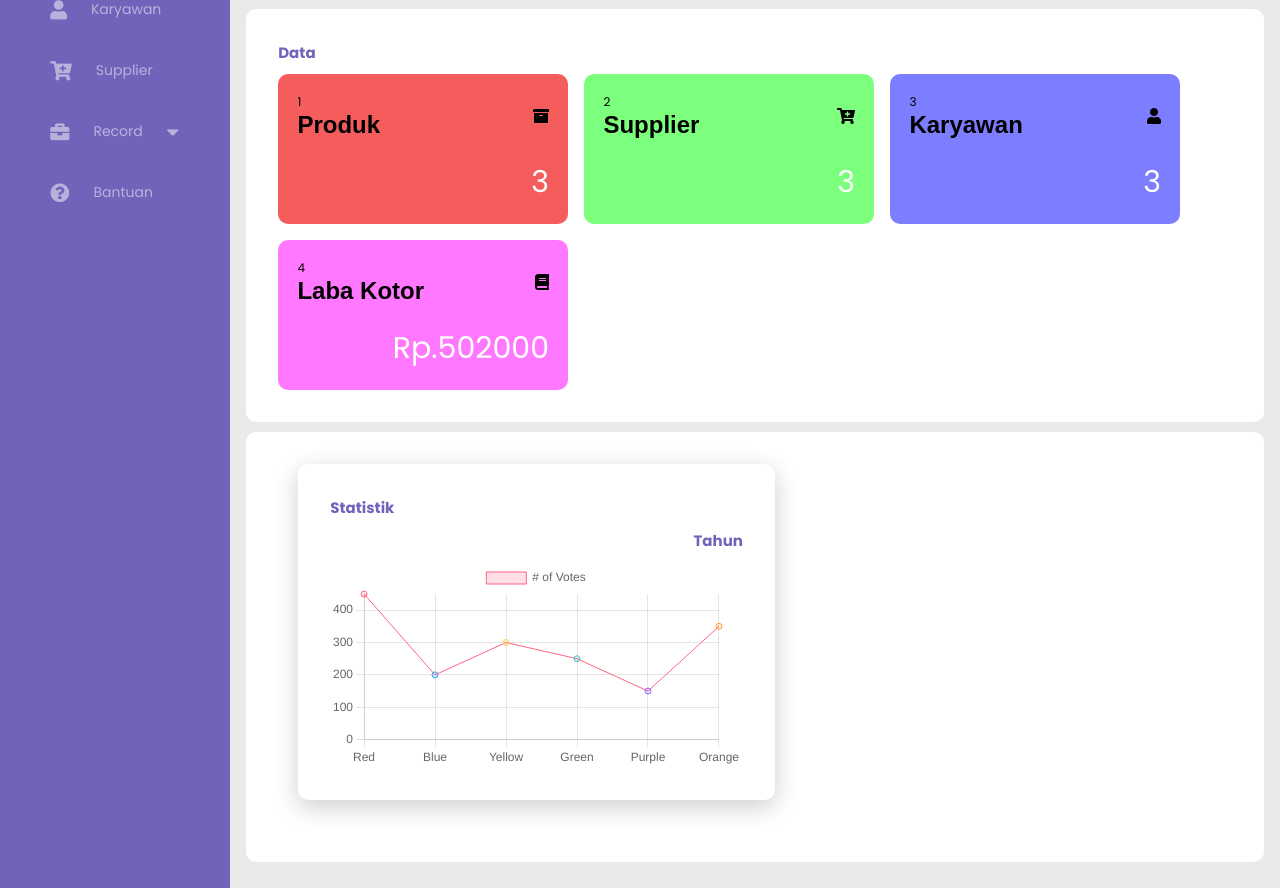
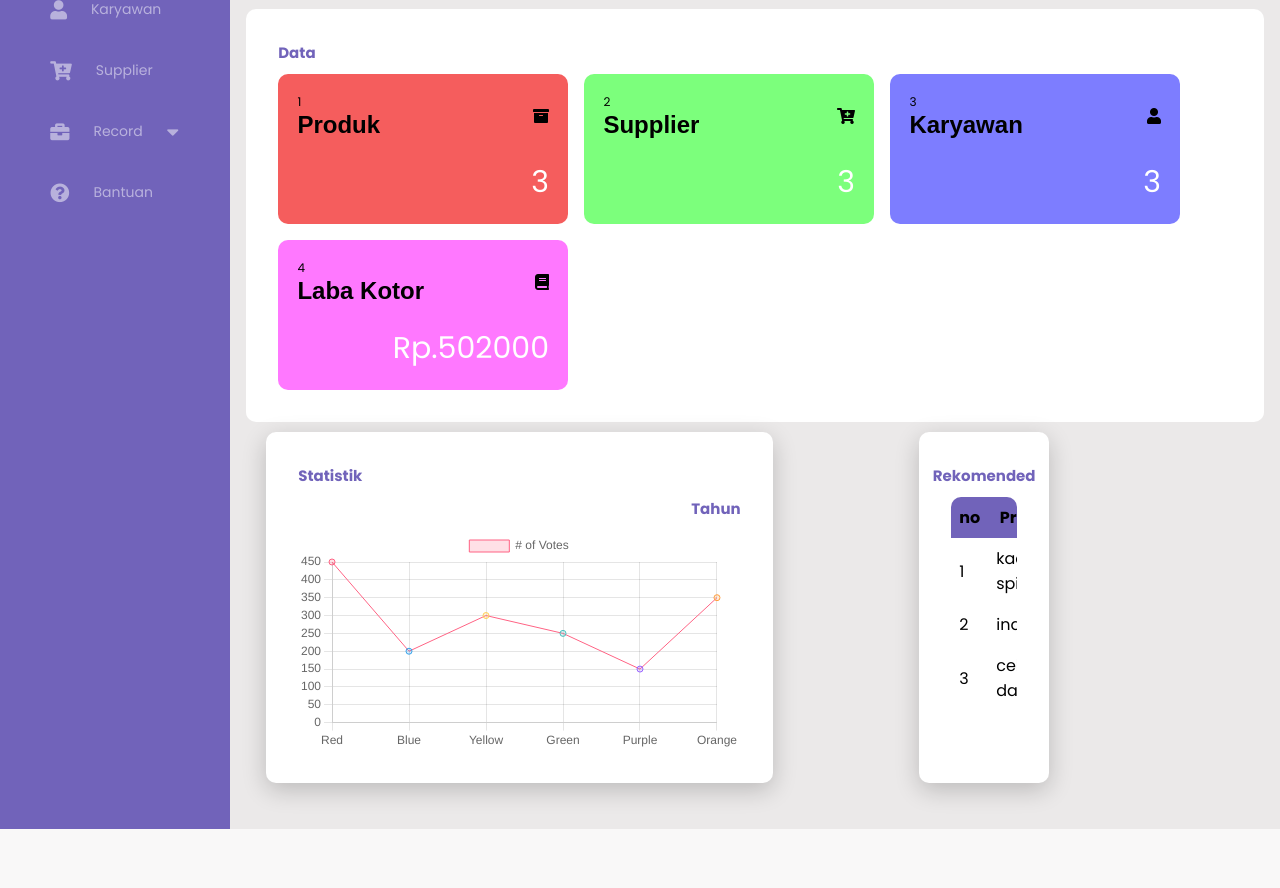
Before and after one commit to RadFist/management_retail, a PHP site: page / in a window 1280 px wide. Shown: the part 93-981 px from the top of the page. After the commit the page ends 922 px from the top, so only its background shows below. Run offline with PHP 8.4, Linux system fonts and the light colour scheme; data comes from the database, SQL or seed files in the repository; some libraries are stand-ins or nearby versions.

Commit message:
list baru

```diff
--- a/index.php
+++ b/index.php
@@ -7,7 +7,6 @@ $total = total_laba_kotor($connect);
 
 
 $title = "Dashboard";
-12;
 
 
 //product total count database
@@ -55,7 +54,7 @@ $karyawan_total = getTotalCount($connect, 'tb_karyawan', 'id_karyawan');
                         </div>
                         <i class="fas fa-archive"></i>
                     </div>
-                    <span class="card-detail"><?php echo"$produk_total";?></span>
+                    <span class="card-detail"><?php echo "$produk_total"; ?></span>
                 </div>
 
                 <div class="payment--card dark-green">
@@ -66,7 +65,7 @@ $karyawan_total = getTotalCount($connect, 'tb_karyawan', 'id_karyawan');
                         </div>
                         <i class="fas fa-cart-plus"></i>
                     </div>
-                    <span class="card-detail"><?php echo"$supplier_total";?></span>
+                    <span class="card-detail"><?php echo "$supplier_total"; ?></span>
                 </div>
 
                 <div class="payment--card dark-blue">
@@ -77,7 +76,7 @@ $karyawan_total = getTotalCount($connect, 'tb_karyawan', 'id_karyawan');
                         </div>
                         <i class="fas fa-user"></i>
                     </div>
-                    <span class="card-detail"><?php echo"$karyawan_total";?></span>
+                    <span class="card-detail"><?php echo "$karyawan_total"; ?></span>
                 </div>
 
                 <div class="payment--card dark-purple">
@@ -88,25 +87,63 @@ $karyawan_total = getTotalCount($connect, 'tb_karyawan', 'id_karyawan');
                         </div>
                         <i class="fas fa-book"></i>
                     </div>
-                    <span class="card-detail">Rp.<?php echo"$total";?></span>
+                    <span class="card-detail">Rp.<?php echo "$total"; ?></span>
                 </div>
 
             </div>
         </div>
 
-        <div class="card--container">
+
         <div class="card--chart">
             <div class="chart">
                 <h3 class="main--title">Statistik</h3>
                 <h3 class="main--title right" id="tahun">Tahun</h3>
                 <canvas id="lineChart"></canvas>
             </div>
+
+            <div class="chart2">
+                <h3 class="main--title">Rekomended</h3>
+                <div class="table-container">
+                    <table>
+                        <thead>
+                            <tr>
+                                <th>no</th>
+                                <th>Produk</th>
+                                <th>Terjual</th>
+                                <th>Harga</th>
+                            </tr>
+                        </thead>
+                        <tbody>
+                            <tr>
+                                <td>1</td>
+                                <td>kaca spion</td>
+                                <td>100</td>
+                                <td>10.000</td>
+                            </tr>
+                            <tr>
+                                <td>2</td>
+                                <td>indomie</td>
+                                <td>20</td>
+                                <td>20.000</td>
+                            </tr>
+                            <tr>
+                                <td>3</td>
+                                <td>celana dalam</td>
+                                <td>18</td>
+                                <td>30.000</td>
+                            </tr>
+
+                        </tbody>
+                    </table>
                 </div>
             </div>
         </div>
 
+
+    </div>
+
     <script src="https://cdn.jsdelivr.net/npm/chart.js@3.5.1/dist/chart.min.js"></script>
-    <?php include "component/chart1.php";?>
+    <?php include "component/chart1.php"; ?>
 
     </div>
 
--- a/style.css
+++ b/style.css
@@ -315,6 +315,41 @@ body{
     margin-bottom: 10px;
 }
 
+.chart2{
+    background: #fff;
+    padding: 2rem;
+    border-radius: 10px;
+    box-shadow: 0 7px 25px rgba(0, 0, 0, 0.2);
+    width: 40%;
+    margin-bottom: 10px;
+    display: flex;
+    flex-direction: column;
+    align-items: center;
+    text-align: center;
+}
+
+.table-container {
+    width: 100%;
+    overflow-x: auto;
+    border-radius: 10px;
+}
+
+table {
+    border-collapse: collapse;
+    width: 100%;
+    margin: 0 auto;
+
+}
+
+th, td {
+    text-align: left;
+    padding: 8px;
+}
+
+th {
+    background-color: rgba(113, 99, 186, 225 );
+}
+
 .right{
     text-align: right;
 }
```
Lines whose indentation alone changed are shown as unchanged.
